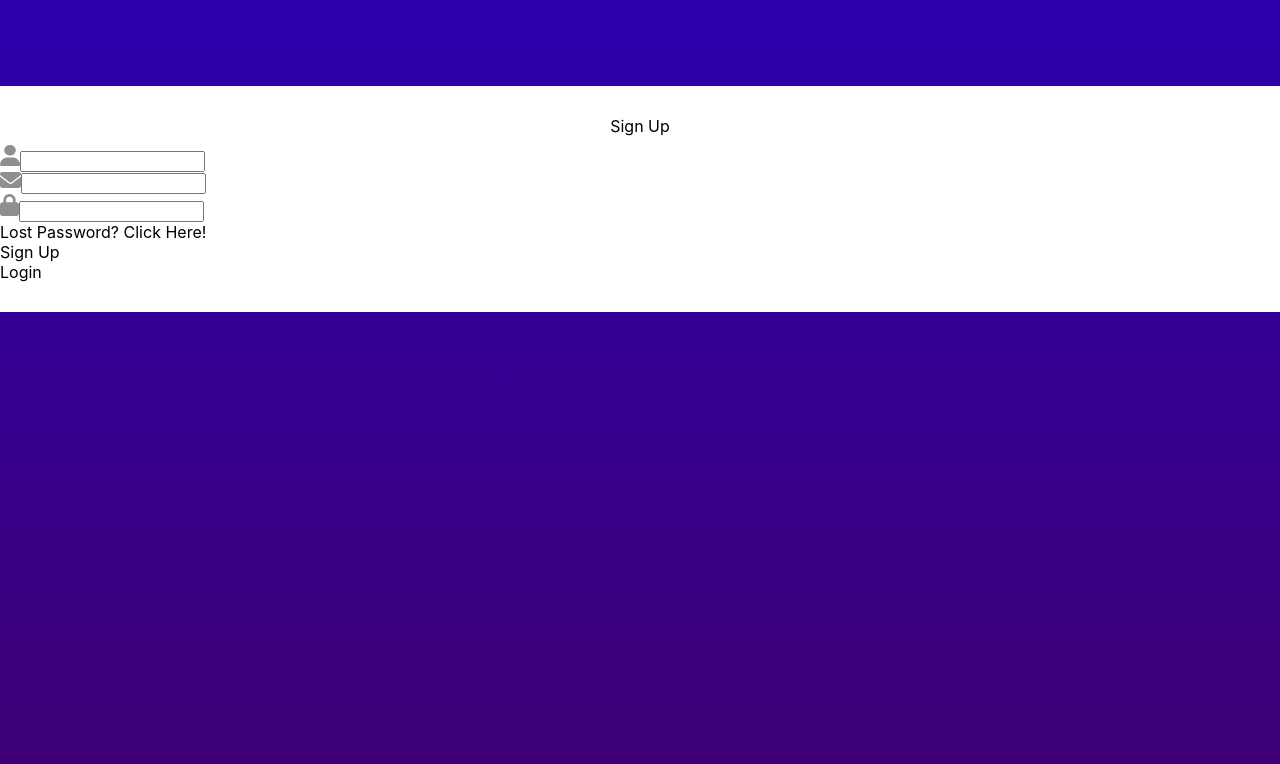
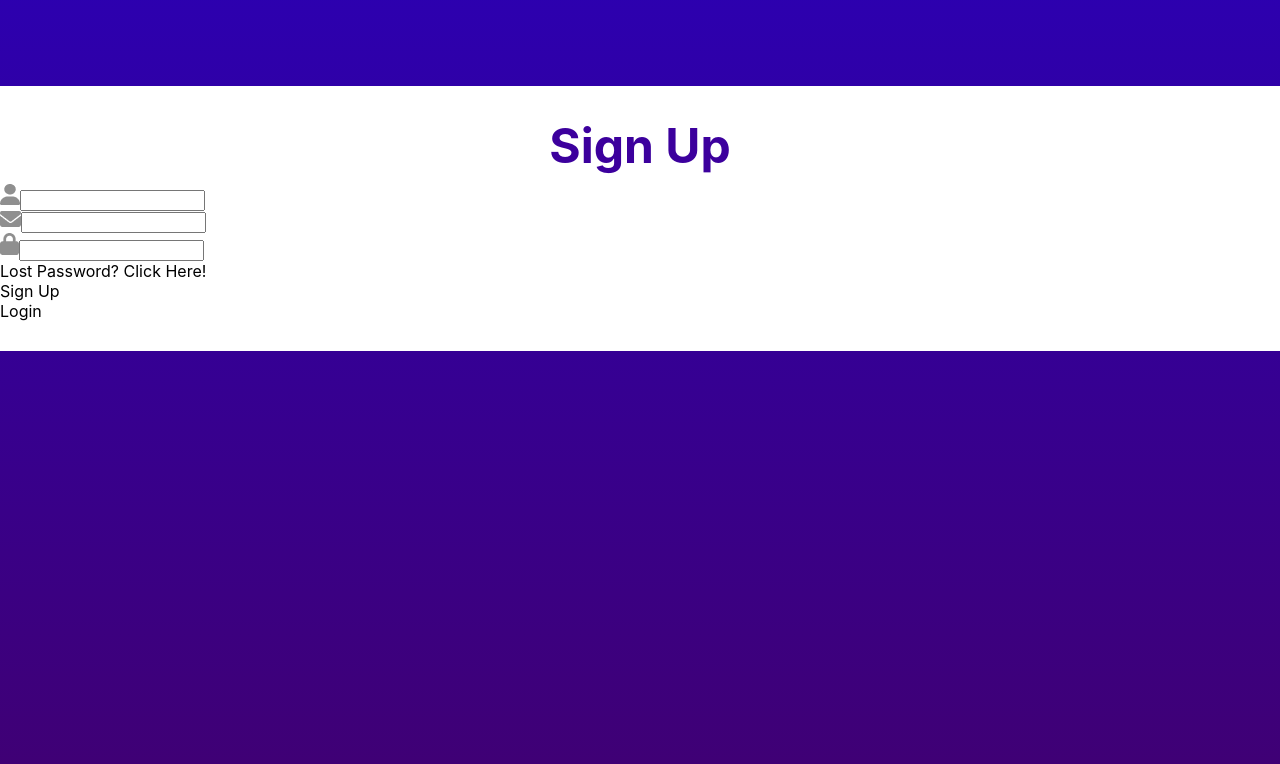
Before and after one commit to kanishkadz/SignUpForm-ReactJS, a React (Create React App) app in the folder signup/: page / in a window 1280 px wide. Shown: the part 114-878 px from the top of the page. Built offline with nearby package versions, Linux system fonts and the light colour scheme.

Commit message:
Update LoginSignup.css

```diff
--- a/signup/src/Components/LoginSignup/LoginSignup.css
+++ b/signup/src/Components/LoginSignup/LoginSignup.css
@@ -15,3 +15,9 @@
     width: 100%;
     margin-top: 30px;
 }
+
+.text{
+    color: #3c009d;
+    font-size: 48px;
+    font-weight: 700;
+}
```
